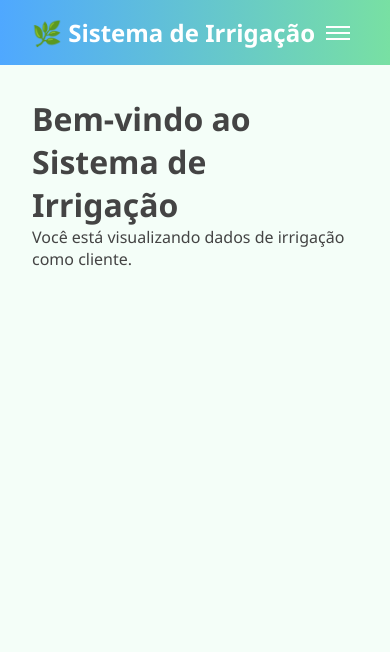
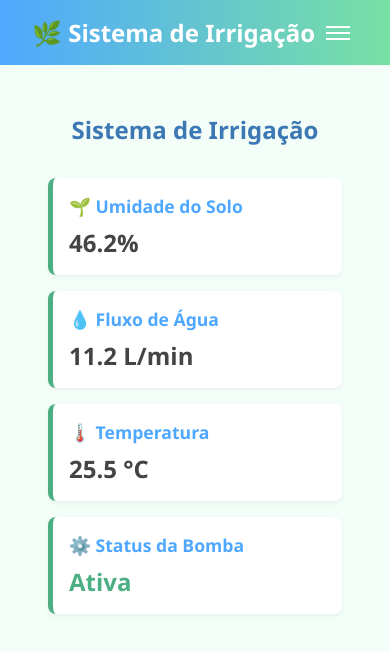
Before and after one commit to SrTinny/Sistema-de-irrigacao, a React (Vite) app: page /cliente in a window 390 px wide. Shown: the top 652 px of the page. Built offline with nearby package versions, Linux system fonts and the light colour scheme; sample sign-in values are in the browser's storage.

Commit message:
rrefactor: irrigacaoClient.scss mobile first

```diff
--- a/src/components/irrigacao/irrigacaoClient.jsx
+++ b/src/components/irrigacao/irrigacaoClient.jsx
@@ -1,12 +1,48 @@
-import React from 'react';
+// Painel de Irrigação com simulação em tempo real
+import React, { useEffect, useState } from 'react';
+import './irrigacaoClient.scss';
 
-const irrigacaoClient = () => {
+const IrrigacaoClient = () => {
+  const [umidadeSolo, setUmidadeSolo] = useState(45);
+  const [fluxoAgua, setFluxoAgua] = useState(12);
+  const [temperatura, setTemperatura] = useState(26);
+  const [statusBomba, setStatusBomba] = useState(true);
+
+  useEffect(() => {
+    const intervalo = setInterval(() => {
+      setUmidadeSolo((prev) => Math.max(20, Math.min(100, prev + (Math.random() * 4 - 2))));
+      setFluxoAgua((prev) => Math.max(0, Math.min(20, prev + (Math.random() * 2 - 1))));
+      setTemperatura((prev) => Math.max(15, Math.min(40, prev + (Math.random() * 2 - 1))));
+    }, 3000);
+
+    return () => clearInterval(intervalo);
+  }, []);
+
   return (
-    <div className="p-8">
-      <h1 className="text-2xl font-bold mb-4">Bem-vindo ao Sistema de Irrigação</h1>
-      <p>Você está visualizando dados de irrigação como cliente.</p>
+    <div className="painel-container">
+      <h1>Sistema de Irrigação</h1>
+      <div className="painel-dados">
+        <div className="painel-card">
+          <h2>🌱 Umidade do Solo</h2>
+          <p>{umidadeSolo.toFixed(1)}%</p>
+        </div>
+        <div className="painel-card">
+          <h2>💧 Fluxo de Água</h2>
+          <p>{fluxoAgua.toFixed(1)} L/min</p>
+        </div>
+        <div className="painel-card">
+          <h2>🌡️ Temperatura</h2>
+          <p>{temperatura.toFixed(1)} °C</p>
+        </div>
+        <div className="painel-card">
+          <h2>⚙️ Status da Bomba</h2>
+          <p className={statusBomba ? 'ativo' : 'inativo'}>
+            {statusBomba ? 'Ativa' : 'Inativa'}
+          </p>
+        </div>
+      </div>
     </div>
   );
 };
 
-export default irrigacaoClient;
+export default IrrigacaoClient;
--- /dev/null
+++ b/src/components/irrigacao/irrigacaoClient.scss
@@ -0,0 +1,68 @@
+@import '../../styles/variables.scss';
+@import '../../styles/mixins.scss';
+
+.painel-container {
+  padding: $spacing-md;
+  background-color: $gray-bg;
+  font-family: $font-main;
+  color: $gray-dark;
+  min-height: 100vh;
+
+  h1 {
+    font-size: 1.5rem;
+    text-align: center;
+    margin-bottom: $spacing-lg;
+    color: $blue-dark;
+  }
+}
+
+.painel-dados {
+  display: grid;
+  grid-template-columns: 1fr;
+  gap: $spacing-md;
+
+  .painel-card {
+    background: $white;
+    border-left: 5px solid $green-dark;
+    padding: $spacing-md;
+    border-radius: 8px;
+    box-shadow: 0 2px 5px rgba(0, 0, 0, 0.05);
+    transition: transform 0.3s ease;
+
+    h2 {
+      font-size: 1.1rem;
+      color: $blue;
+      margin-bottom: $spacing-sm;
+    }
+
+    p {
+      font-size: 1.5rem;
+      font-weight: bold;
+    }
+
+    .ativo {
+      color: $green-dark;
+    }
+
+    .inativo {
+      color: red;
+    }
+
+    &:hover {
+      transform: translateY(-3px);
+    }
+  }
+}
+
+// Responsivo para tablets e desktop
+@media (min-width: 600px) {
+  .painel-dados {
+    grid-template-columns: repeat(2, 1fr);
+  }
+}
+
+@media (min-width: 900px) {
+  .painel-dados {
+    grid-template-columns: repeat(4, 1fr);
+  }
+}
```
